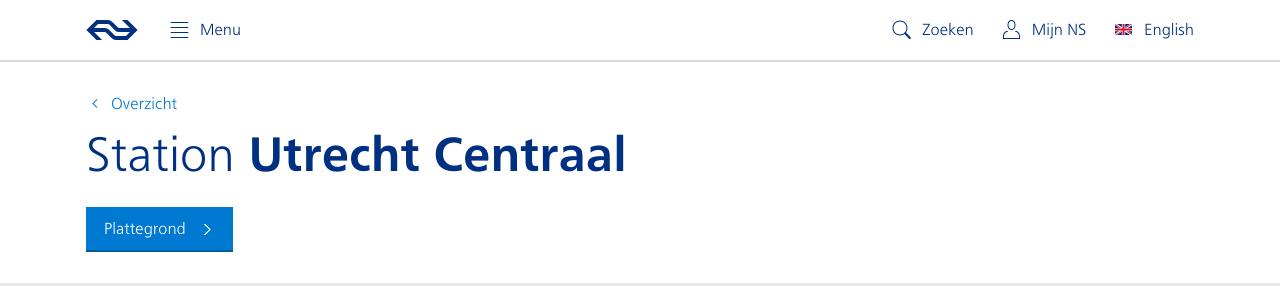
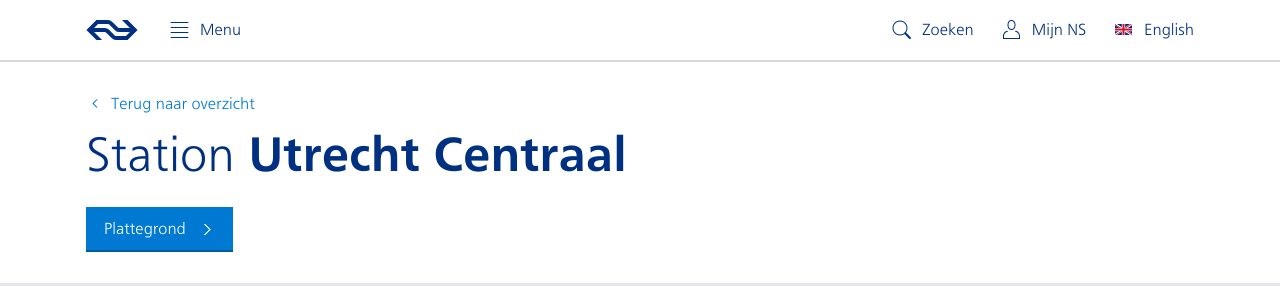
Before and after one commit to tdenheld/ns-si, a Jekyll site: the page built from utrecht-centraal.html, in a window 1280 px wide and 900 px high. Shown: the top 286 px of the window. Built offline with Jekyll 4.4.1, drawn with Linux system fonts in a browser that asks for light colours; some of the changed text lies outside the part shown.

Commit message:
add data file for content

```diff
--- a/_includes/direct-links.html
+++ b/_includes/direct-links.html
@@ -1,6 +1,6 @@
 <rio-si-direct-links>
     <div class="container container--header">
-        <h2 class="headingXL">Direct naar:</h2>
+        <h2 class="headingXL">Direct naar</h2>
     </div>
     <div class="container container--section container--article">
         <div class="grid">
--- a/_includes/intro.html
+++ b/_includes/intro.html
@@ -2,11 +2,11 @@
     <div class="container header__content">
         <div class="grid">
             <div class="grid__unit s-4-4">
-                <a class="arrowLink arrowLink--back mb-1" href="/">Overzicht</a>
-                <h1 class="headingXXL">Station <b>Utrecht Centraal</b></h1>
+                <a class="arrowLink arrowLink--back mb-1" href="/">{{ site.data.content.intro.backlink }}</a>
+                <h1 class="headingXXL">{{ site.data.content.intro.type }} <b>{{ site.data.content.intro.station }}</b></h1>
                 <div class="mb-3"></div>
-                <a class="button button--arrowRight" href="https://www.ns.nl/stationsinformatie/ut/utrecht-centraal/plattegrond">
-                    Plattegrond
+                <a class="button button--arrowRight" href="{{ site.data.content.intro.button.url }}">
+                    {{ site.data.content.intro.button.text }}
                 </a>
             </div>
         </div>
```
Also changed, not shown: _data/content.yml (added, +9 -0 lines), _includes/hero.html (+1 -1 lines), assets/img/heros/hero-asd.jpg (added), assets/img/heros/hero-gv.jpg (added), assets/img/heros/hero_asd.jpg (deleted), 6 other files.
